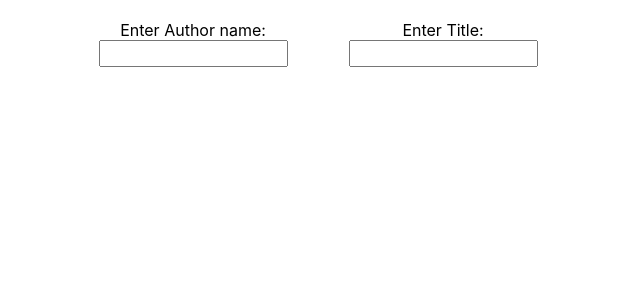
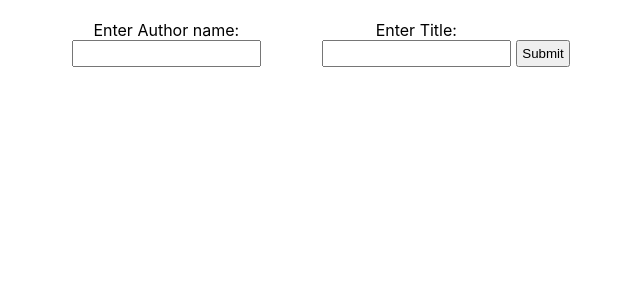
Before and after one commit to kevinmsavsani/Online-Library, a React (Create React App) app in the folder frontend/: page / in a window 1280 px wide. Shown: the top 300 px of the page, without its empty margins (347-987 px from the left). Built offline with nearby package versions, Linux system fonts and the light colour scheme.

Commit message:
bookSearch submit added

```diff
--- a/frontend/src/components/bookSearch.js
+++ b/frontend/src/components/bookSearch.js
@@ -10,12 +10,17 @@ export default class BookSearch extends Component {
             title : ''
         }
         this.changeHandler = this.changeHandler.bind(this);
+        this.submitSearch = this.submitSearch.bind(this);
     }
 
     changeHandler = (event) => {
         let nam = event.target.name;
         let val = event.target.value;
         this.setState({[nam]: val});
+    }
+
+    submitSearch = () => {
+        console.log(this.state.author + "   " + this.state.title)
     }
 
     render(){
@@ -37,7 +42,7 @@ export default class BookSearch extends Component {
                         value={this.state.title}
                         onChange={this.changeHandler}/>
                 </div>
-
+                <input type="submit" onClick={this.submitSearch}/>
             </div>
         );
     }
```
Also changed, not shown: 1 other file (tests, documents, lock files or other folders).
